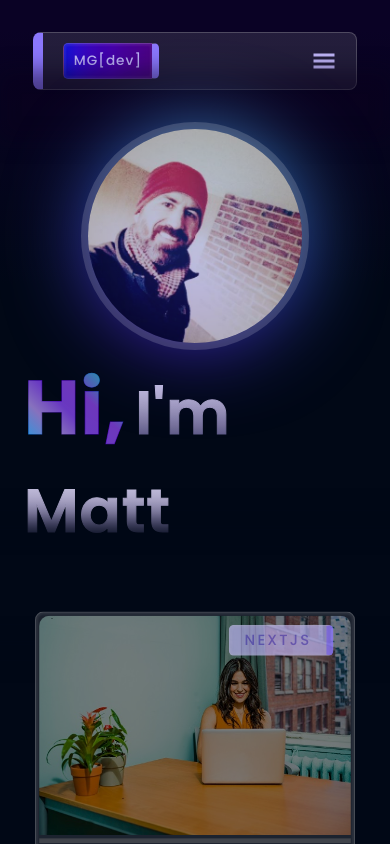
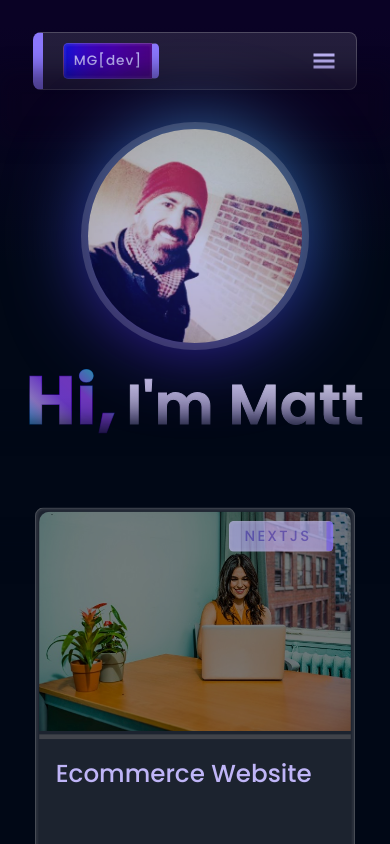
Before and after one commit to midcenturydude7/nextjs-portfolio-site, a Next.js app: page / in a window 390 px wide. Shown: the top 844 px of the page. Built offline with nearby package versions, Linux system fonts and the light colour scheme.

Commit message:
Resized hero section text via media queries

```diff
--- a/app/components/HeroSection/styles/HeroSection.module.css
+++ b/app/components/HeroSection/styles/HeroSection.module.css
@@ -188,13 +188,13 @@
 /* MEDIA QUERIES */
 @media (max-width: 650px) {
   .main-wrapper .main-content .main-title::after {
-    bottom: -25px;
+    bottom: -35px !important;
   }
   .main-wrapper .main-content .main-title .main-title-link .gradient-title-greeting {
-    font-size: 4.75rem !important;
+    font-size: 4.25rem !important;
   }
   .main-wrapper .main-content .main-title .gradient-title-name {
-    font-size: 3.8rem !important;
+    font-size: 3.5rem !important;
   }
 }
 @media (max-width: 950px) {
--- a/app/components/HeroSection/styles/HeroSection.module.scss
+++ b/app/components/HeroSection/styles/HeroSection.module.scss
@@ -219,15 +219,15 @@
     .main-content {
       .main-title {
         &::after {
-          bottom: -25px;
+          bottom: -35px !important;
         }
         .main-title-link {
           .gradient-title-greeting {
-            font-size: 4.75rem !important;
+            font-size: 4.25rem !important;
           }
         }
         .gradient-title-name {
-          font-size: 3.8rem !important;
+          font-size: 3.5rem !important;
         }
       }
     }
```
